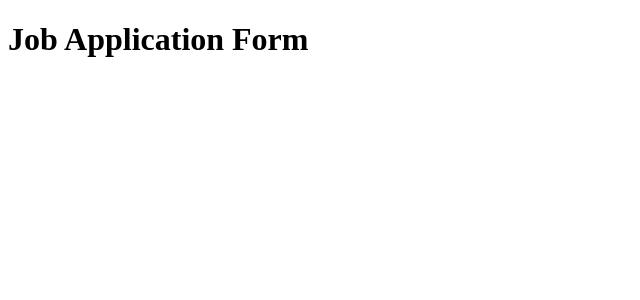
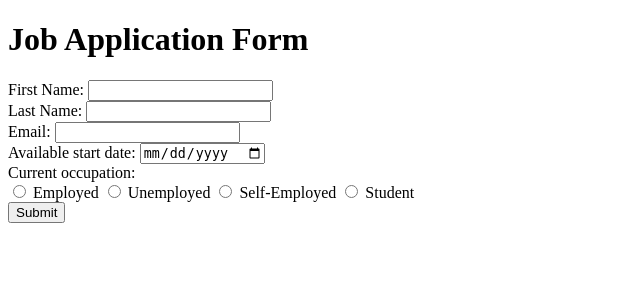
Before and after one commit to MAB-100/App16, a Flask app: page / in a window 1280 px wide. Shown: the top 300 px of the page, without its empty margins (0-640 px from the left). Run offline with Flask 3, Linux system fonts and the light colour scheme.

Commit message:
completed the html for form

```diff
--- a/main.py
+++ b/main.py
@@ -2,7 +2,6 @@ from flask import Flask, render_template
 
 
 app = Flask(__name__)
-
 
 
 @app.route('/')
--- a/templates/index.html
+++ b/templates/index.html
@@ -7,5 +7,40 @@
   </head>
   <body>
     <h1>Job Application Form</h1>
-    <script src="app.js"></script>
+    <form>
+        <div>
+            <label for="first_name">First Name:</label>
+            <input type="text" id="first_name" name="first_name" required>
+        </div>
+        <div>
+            <label for="last_name">Last Name:</label>
+            <input type="text" id="last_name" name="last_name" required>
+        </div>
+        <div>
+            <label for="email">Email:</label>
+            <input type="email" id="email" name="email" required>
+        </div>
+        <div>
+            <label for="date">Available start date:</label>
+            <input type="date" id="date" name="date" required>
+        </div>
+        <div>
+            <label>Current occupation: </label>
+            <br>
+            <div id="occupation">
+                <input type="radio" id="employed" name="occupation" required>
+                <label for="employed">Employed</label>
+
+                <input type="radio" id="unemployed" name="occupation" required>
+                <label for="unemployed">Unemployed</label>
+
+                <input type="radio" id="self-employed" name="occupation" required>
+                <label for="self-employed">Self-Employed</label>
+
+                <input type="radio" id="student" name="occupation" required>
+                <label for="student">Student</label>
+            </div>
+        </div>
+        <button type="button">Submit</button>
+    </form>
   </body>
```
